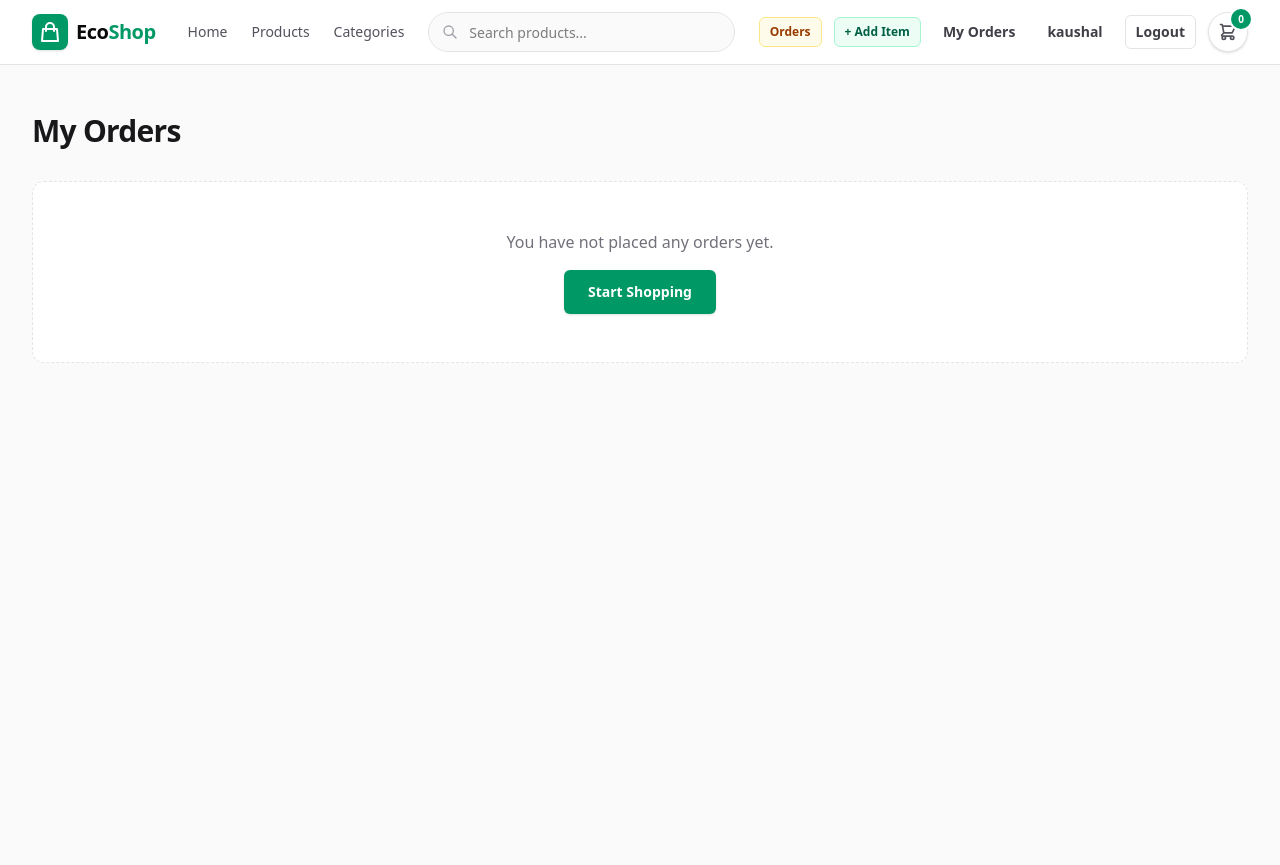
After one commit to Kaushalendra87/EcoShop, a Django app: page /cart/my-orders/ in a window 1280 px wide. The commit adds this page. Run offline with Django 5.2, Linux system fonts and the light colour scheme; a user stored in the database is signed in; data comes from the database, SQL or seed files in the repository; both versions use the stored data as it was after the commit; some libraries are stand-ins or nearby versions.

Commit message:
Implemented the orderer delivery notifaction and acceptance from the user

```diff
--- /dev/null
+++ b/cart/templates/cart/my_orders.html
@@ -0,0 +1,88 @@
+{% extends 'myapp/base.html' %}
+
+{% block body %}
+<main class="min-h-screen bg-zinc-50 text-zinc-950 py-8 lg:py-12">
+    <div class="mx-auto max-w-7xl px-4 sm:px-6 lg:px-8">
+        <h1 class="text-3xl font-bold tracking-tight text-zinc-900 mb-8">My Orders</h1>
+
+        {% if orders %}
+            <div class="space-y-6">
+                {% for order in orders %}
+                    <div class="rounded-xl border border-zinc-200 bg-white p-6 shadow-sm">
+                        <div class="flex flex-col sm:flex-row sm:items-center justify-between border-b border-zinc-100 pb-4 mb-4 gap-2">
+                            <div>
+                                <h2 class="text-lg font-bold text-zinc-900">Order #{{ order.id }}</h2>
+                                <p class="text-xs text-zinc-500">Placed on {{ order.created_at|date:"M d, Y H:i" }}</p>
+                            </div>
+                            <div class="flex items-center gap-3">
+                                <span class="rounded-full px-3 py-1 text-xs font-semibold border {% if order.is_completed %}bg-emerald-50 text-emerald-700 border-emerald-200{% elif order.delivery_notified %}bg-sky-50 text-sky-700 border-sky-200{% else %}bg-amber-50 text-amber-700 border-amber-200{% endif %}">
+                                    {{ order.status }}
+                                </span>
+                                <span class="text-lg font-extrabold text-zinc-900">Rs.{{ order.total_price|floatformat:2 }}</span>
+                            </div>
+                        </div>
+
+                        <div class="grid grid-cols-1 md:grid-cols-2 gap-6">
+                            <!-- Items -->
+                            <div>
+                                <h3 class="text-xs font-bold uppercase tracking-wider text-zinc-400 mb-3">Items Purchased</h3>
+                                <ul class="divide-y divide-zinc-100 border border-zinc-100 rounded-lg p-3 bg-zinc-50/50">
+                                    {% for item in order.items.all %}
+                                        <li class="flex justify-between items-center py-2 first:pt-0 last:pb-0 text-sm">
+                                            <span class="font-medium text-zinc-800">{{ item.quantity }} × {{ item.product.name }}</span>
+                                            <span class="text-zinc-600 font-semibold">Rs.{{ item.price|floatformat:2 }}</span>
+                                        </li>
+                                    {% endfor %}
+                                </ul>
+                            </div>
+
+                            <!-- Shipping Details & Delivery Confirmation Action -->
+                            <div class="text-sm bg-zinc-50/50 p-4 rounded-lg border border-zinc-100 flex flex-col justify-between">
+                                <div>
+                                    <h3 class="text-xs font-bold uppercase tracking-wider text-zinc-400 mb-2">Delivery Details</h3>
+                                    <p class="font-bold text-zinc-900">{{ order.full_name }}</p>
+                                    <p class="text-zinc-600">{{ order.address }}, {{ order.city }} - {{ order.postal_code }}</p>
+                                    <p class="text-zinc-600">Phone: {{ order.phone }}</p>
+                                </div>
+
+                                <div class="mt-4 pt-3 border-t border-zinc-200">
+                                    {% if order.is_completed %}
+                                        <div class="flex items-center gap-1.5 text-xs font-bold text-emerald-700 bg-emerald-50 p-2.5 rounded-md border border-emerald-200">
+                                            <svg class="h-4 w-4" fill="none" stroke="currentColor" stroke-width="2.5" viewBox="0 0 24 24">
+                                                <path stroke-linecap="round" stroke-linejoin="round" d="M5 13l4 4L19 7"></path>
+                                            </svg>
+                                            Delivery Confirmed & Order Completed
+                                        </div>
+                                    {% elif order.delivery_notified %}
+                                        <div class="bg-sky-50 border border-sky-200 p-3 rounded-lg">
+                                            <p class="text-xs text-sky-800 font-medium mb-2">🚚 Your order is out for delivery! Please confirm when received:</p>
+                                            <form method="POST" action="{% url 'accept_delivery' order.id %}">
+                                                {% csrf_token %}
+                                                <button type="submit" class="w-full flex items-center justify-center gap-2 rounded-lg bg-emerald-600 px-4 py-2 text-xs font-semibold text-white shadow-sm hover:bg-emerald-700 transition">
+                                                    <svg class="h-4 w-4" fill="none" stroke="currentColor" stroke-width="2" viewBox="0 0 24 24">
+                                                        <path stroke-linecap="round" stroke-linejoin="round" d="M5 13l4 4L19 7"></path>
+                                                    </svg>
+                                                    Accept Delivery / Confirm Receipt
+                                                </button>
+                                            </form>
+                                        </div>
+                                    {% else %}
+                                        <p class="text-xs text-zinc-500 italic">Order is being processed by seller.</p>
+                                    {% endif %}
+                                </div>
+                            </div>
+                        </div>
+                    </div>
+                {% endfor %}
+            </div>
+        {% else %}
+            <div class="rounded-xl border border-dashed border-zinc-200 bg-white p-12 text-center">
+                <p class="text-zinc-500 font-medium mb-4">You have not placed any orders yet.</p>
+                <a href="{% url 'myapp:index' %}" class="inline-flex h-11 items-center justify-center rounded-md bg-emerald-600 px-6 text-sm font-semibold text-white shadow-sm hover:bg-emerald-700 transition">
+                    Start Shopping
+                </a>
+            </div>
+        {% endif %}
+    </div>
+</main>
+{% endblock %}
--- a/cart/urls.py
+++ b/cart/urls.py
@@ -7,5 +7,8 @@ urlpatterns = [
     path('summary/', views.cart_summary, name="cart_summary"),
     path('checkout/', views.checkout, name="checkout"),
     path('order-success/<int:order_id>/', views.order_success, name="order_success"),
+    path('my-orders/', views.my_orders, name="my_orders"),
+    path('accept-delivery/<int:order_id>/', views.accept_delivery, name="accept_delivery"),
     path('admin-orders/', views.admin_orders, name="admin_orders"),
+    path('notify-delivery/<int:order_id>/', views.notify_delivery, name="notify_delivery"),
 ]
--- a/cart/views.py
+++ b/cart/views.py
@@ -6,6 +6,8 @@ from .models import Order, OrderItem
 from .forms import CheckoutForm
 from django.contrib.auth.decorators import login_required, user_passes_test
 from django.contrib import messages
+from django.core.mail import send_mail
+from django.conf import settings
 
 # Create your views here.
 def cart_add(request):
@@ -90,7 +92,58 @@ def order_success(request, order_id):
     order = get_object_or_404(Order, id=order_id, user=request.user)
     return render(request, 'cart/order_success.html', {'order': order})
 
+@login_required
+def my_orders(request):
+    orders = Order.objects.filter(user=request.user).order_by('-created_at')
+    return render(request, 'cart/my_orders.html', {'orders': orders})
+
+@login_required
+def accept_delivery(request, order_id):
+    order = get_object_or_404(Order, id=order_id, user=request.user)
+    if request.method == 'POST':
+        order.is_completed = True
+        order.status = 'Completed'
+        order.save()
+        messages.success(request, f"Order #{order.id} delivery confirmed and completed!")
+    return redirect('my_orders')
+
 @user_passes_test(lambda u: u.is_superuser)
 def admin_orders(request):
-    orders = Order.objects.all().order_by('-created_at')
-    return render(request, 'cart/admin_orders.html', {'orders': orders})
+    show_completed = request.GET.get('completed', 'false') == 'true'
+    if show_completed:
+        orders = Order.objects.filter(is_completed=True).order_by('-created_at')
+    else:
+        orders = Order.objects.filter(is_completed=False).order_by('-created_at')
+    return render(request, 'cart/admin_orders.html', {'orders': orders, 'show_completed': show_completed})
+
+@user_passes_test(lambda u: u.is_superuser)
+def notify_delivery(request, order_id):
+    order = get_object_or_404(Order, id=order_id)
+    if request.method == 'POST':
+        order.status = 'Out for Delivery'
+        order.delivery_notified = True
+        order.save()
+
+        # Send notification email to user
+        subject = f"Order #{order.id} is Out for Delivery! - EcoShop"
+        message = (
+            f"Hello {order.full_name},\n\n"
+            f"Your order #{order.id} is currently out for delivery to your address:\n"
+            f"{order.address}, {order.city}.\n\n"
+            f"Once you receive your order, please log in to EcoShop and click 'Accept Delivery' "
+            f"to complete the order.\n\n"
+            f"Thank you for shopping with EcoShop!"
+        )
+        try:
+            send_mail(
+                subject=subject,
+                message=message,
+                from_email=getattr(settings, 'EMAIL_HOST_USER', 'noreply@ecoshop.com'),
+                recipient_list=[order.email],
+                fail_silently=True,
+            )
+        except Exception as e:
+            print(f"Error sending delivery email: {e}")
+
+        messages.success(request, f"Delivery notification sent to {order.full_name} for Order #{order.id}.")
+    return redirect('admin_orders')
--- a/myapp/templates/myapp/base.html
+++ b/myapp/templates/myapp/base.html
@@ -59,6 +59,9 @@
                             + Add Item
                         </a>
                     {% endif %}
+                    <a href="{% url 'my_orders' %}" class="rounded-md px-2.5 py-1.5 text-sm font-semibold text-zinc-700 transition hover:bg-zinc-100 hover:text-emerald-700 inline-flex">
+                        My Orders
+                    </a>
                     <a href="{% url 'profile' %}" class="rounded-md px-2.5 py-1.5 text-sm font-semibold text-zinc-700 transition hover:bg-zinc-100 hover:text-emerald-700 inline-flex">
                         {{ user.username }}
                     </a>
```
Also changed, not shown: cart/models.py (+6 -3 lines), cart/templates/cart/admin_orders.html (+45 -8 lines), cart/migrations/0002_order_delivery_notified_order_is_completed_and_more.py (added), db.sqlite3.
